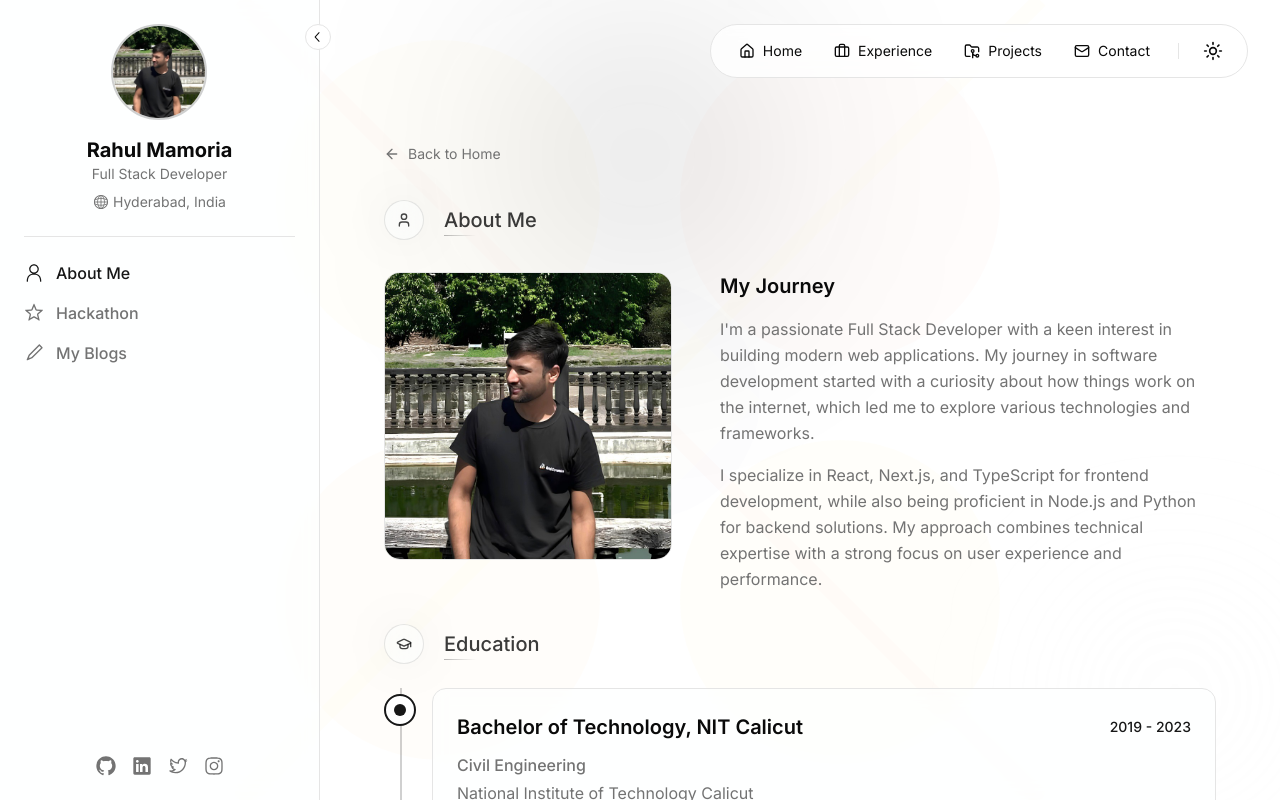
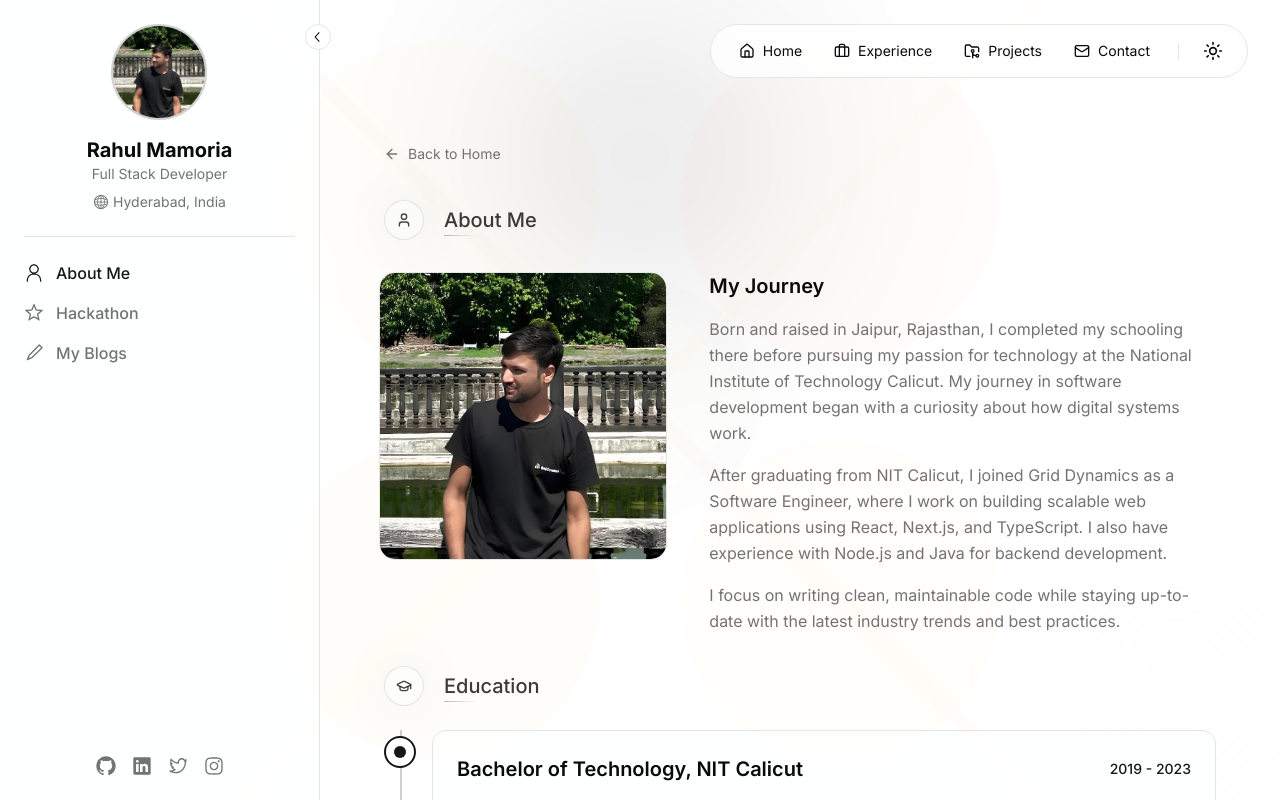
Before and after one commit to rahulmamoria30/rahulmamoria, a Next.js app: page /about in a window 1280 px wide. Built offline with nearby package versions, Linux system fonts and the light colour scheme.

Commit message:
about is updated

```diff
--- a/src/app/about/page.tsx
+++ b/src/app/about/page.tsx
@@ -36,13 +36,13 @@ export default function About() {
           <SectionTitle icon={User} title="About Me" />
         </MotionDiv>
 
-        <div className="flex gap-12">
+        <div className="flex flex-col lg:flex-row gap-8 lg:gap-12">
           {/* Left Column - Image and Basic Info */}
           <MotionDiv
             variant="item"
-            className="flex flex-col items-center lg:items-start space-y-3"
+            className="flex flex-col items-center lg:w-1/3"
           >
-            <div className="w-72 h-72 relative rounded-2xl overflow-hidden border border-border">
+            <div className="w-64 h-64 sm:w-72 sm:h-72 relative rounded-2xl overflow-hidden border border-border">
               <Image
                 height={400}
                 width={400}
@@ -56,15 +56,20 @@ export default function About() {
           {/* Right Column - About Content */}
           <MotionDiv
             variant="item"
-            className="space-y-6"
+            className="lg:w-2/3"
           >
-            <div className="prose prose-neutral dark:prose-invert">
+            <div className="prose prose-neutral dark:prose-invert max-w-none">
               <h3 className="text-xl font-semibold mb-4">{aboutContent.journey.title}</h3>
-              {aboutContent.journey.paragraphs.map((paragraph, index) => (
-                <p key={index} className="text-muted-foreground leading-relaxed mt-4 first:mt-0">
-                  {paragraph}
-                </p>
-              ))}
+              <div className="space-y-4">
+                {aboutContent.journey.paragraphs.map((paragraph, index) => (
+                  <p
+                    key={index}
+                    className="text-muted-foreground leading-relaxed break-words"
+                  >
+                    {paragraph}
+                  </p>
+                ))}
+              </div>
             </div>
           </MotionDiv>
         </div>
@@ -150,7 +155,7 @@ export default function About() {
               <div className="flex justify-start">
                 <button
                   onClick={() => setShowAllImages(!showAllImages)}
-                  className="bg-background/80 backdrop-blur-sm  rounded-lg px-6 py-2 text-sm text-muted-foreground hover:text-foreground hover:border-primary/50 transition-colors cursor-pointer"
+                  className="bg-transparent rounded-lg px-6 py-2 text-sm text-muted-foreground hover:text-foreground hover:border-primary/50 transition-colors cursor-pointer"
                 >
                   {showAllImages ? "Show Less" : "Show More"}
                 </button>
--- /dev/null
+++ b/src/components/ui/button-link.tsx
@@ -0,0 +1,32 @@
+import { cn } from "@/lib/utils";
+import { ButtonHTMLAttributes, forwardRef } from "react";
+
+interface ButtonLinkProps extends ButtonHTMLAttributes<HTMLButtonElement> {
+  variant?: "primary" | "secondary" | "outline";
+  size?: "sm" | "md" | "lg";
+}
+
+export const ButtonLink = forwardRef<HTMLButtonElement, ButtonLinkProps>(
+  ({ className, variant = "primary", size = "md", ...props }, ref) => {
+    return (
+      <button
+        className={cn(
+          "flex items-center justify-center rounded-md font-medium transition-colors",
+          {
+            "bg-primary/10 hover:bg-primary/20 text-primary": variant === "primary",
+            "bg-secondary/10 hover:bg-secondary/20 text-secondary": variant === "secondary",
+            "border border-border hover:border-primary/50 text-muted-foreground hover:text-foreground": variant === "outline",
+            "px-3 py-1.5 text-xs": size === "sm",
+            "px-4 py-2 text-sm": size === "md",
+            "px-6 py-3 text-base": size === "lg",
+          },
+          className
+        )}
+        ref={ref}
+        {...props}
+      />
+    );
+  }
+);
+
+ButtonLink.displayName = "ButtonLink";
--- a/src/components/ui/coding-profile.tsx
+++ b/src/components/ui/coding-profile.tsx
@@ -22,7 +22,7 @@ export function CodingProfile({ url, title, imagePath, className }: CodingProfil
         alt={title}
         height={24}
         width={24}
-        className="mr-2"
+        className="mr-2 bg-transparent"
       />
       <span>{title}</span>
     </Link>
--- a/src/constants/about.ts
+++ b/src/constants/about.ts
@@ -4,21 +4,21 @@ export const education = [
     field: "Civil Engineering",
     school: "National Institute of Technology Calicut",
     year: "2019 - 2023",
-    details: "Specialized in Software Development and Data Structures. Active member of ACM Student Chapter and participated in various hackathons."
+    details: "CGPA: 7.5/10. While pursuing Civil Engineering, I developed a strong passion for software development. Self-taught programming and actively participated in coding competitions and hackathons."
   },
   {
     degree: "High School (12th)",
-    field: "Science (PCM)",
+    field: "Physics, Chemistry, Mathematics (PCM)",
     school: "RBSE Board",
-    year: "2017 - 2019",
-    details: "Scored 92% in board examinations. Participated in Science Olympiads and Mathematics competitions."
+    year: "2016 - 2018",
+    details: "Scored 83.60% in board examinations. Studied Physics, Chemistry, and Mathematics with focus on problem-solving and analytical skills."
   },
   {
     degree: "Secondary School (10th)",
-    field: "General",
+    field: "General Course Work",
     school: "RBSE Board",
-    year: "2015 - 2017",
-    details: "Scored 95% in board examinations. Active participant in school science exhibitions and cultural events."
+    year: "2011 - 2016",
+    details: "Scored 90.60% in board examinations. Completed comprehensive studies in Science, Mathematics, and core subjects with good academic performance."
   }
 ];
 
@@ -66,13 +66,14 @@ export const galleryImages = [
 
 export const aboutContent = {
   name: "Rahul Mamoria",
-  role: "Full Stack Developer",
+  role: "Software Engineer",
   location: "Hyderabad, India",
   journey: {
     title: "My Journey",
     paragraphs: [
-      "I'm a passionate Full Stack Developer with a keen interest in building modern web applications. My journey in software development started with a curiosity about how things work on the internet, which led me to explore various technologies and frameworks.",
-      "I specialize in React, Next.js, and TypeScript for frontend development, while also being proficient in Node.js and Python for backend solutions. My approach combines technical expertise with a strong focus on user experience and performance."
+      "Born and raised in Jaipur, Rajasthan, I completed my schooling there before pursuing my passion for technology at the National Institute of Technology Calicut. My journey in software development began with a curiosity about how digital systems work.",
+      "After graduating from NIT Calicut, I joined Grid Dynamics as a Software Engineer, where I work on building scalable web applications using React, Next.js, and TypeScript. I also have experience with Node.js and Java for backend development.",
+      "I focus on writing clean, maintainable code while staying up-to-date with the latest industry trends and best practices."
     ]
   }
 };
--- a/src/constants/home.ts
+++ b/src/constants/home.ts
@@ -46,7 +46,7 @@ export const profileData = [
     url: "https://www.geeksforgeeks.org/user/rahulmamoria/",
     title: "GeeksforGeeks",
     imagePath:
-      "https://upload.wikimedia.org/wikipedia/commons/4/43/GeeksforGeeks.svg",
+      "/images/coding-profiles/gfg.png",
   },
   {
     url: "https://www.codechef.com/users/rahulrm_903",
```
Also changed, not shown: public/images/coding-profiles/gfg.png (added).
